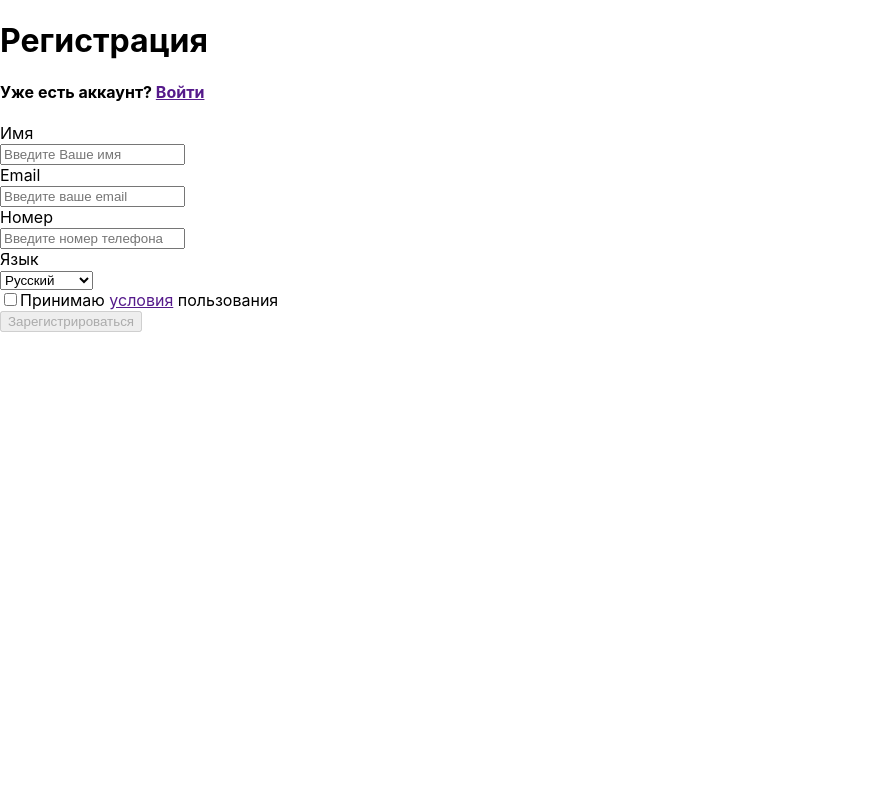
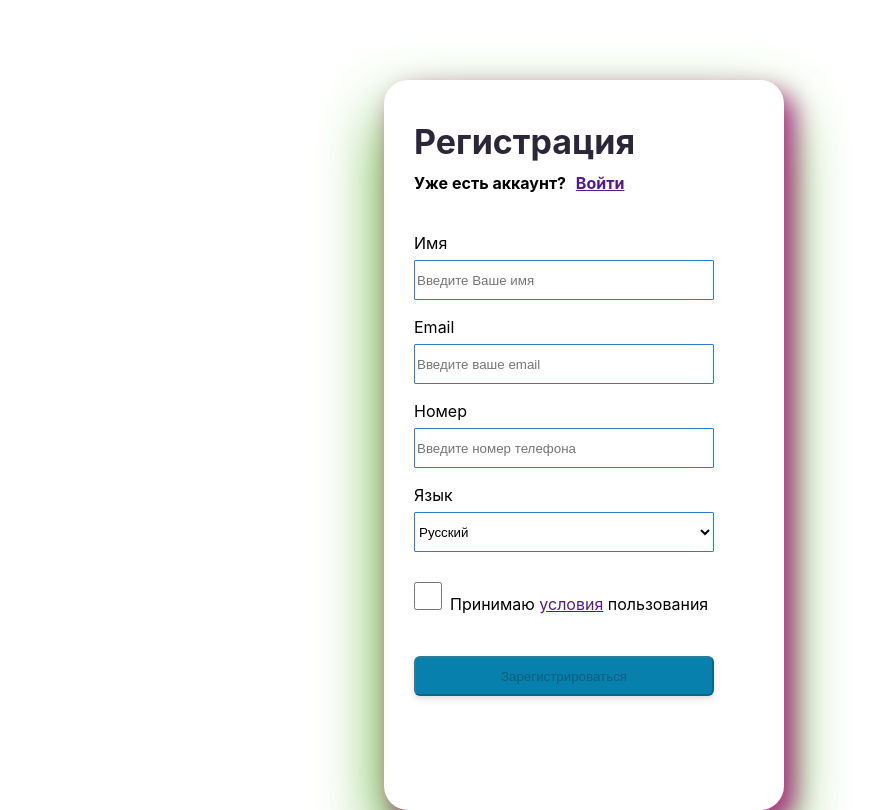
Before and after one commit to It-Shu/registration-, a React (Create React App) app: page / in a window 1280 px wide. Shown: the whole page, without its empty margins (0-896 px from the left). Built offline with nearby package versions, Linux system fonts and the light colour scheme.

Commit message:
CSS firs test

```diff
--- a/src/App.css
+++ b/src/App.css
@@ -1,38 +1,101 @@
-.App {
-  text-align: center;
+.form {
+  /*margin: 0;*/
+  /*position: absolute;*/
+  /*left: 50%;*/
+  /*top: 20%;*/
+  /*border: 1px solid #ab6026;*/
+  /*border-radius: 15px;*/
+  /*padding: 10px 8px;*/
+  height: 730px;
+  width: 400px;
+
+  position: absolute;
+  left: 30%;
+  right: 30%;
+  top: 10%;
+  bottom: 30%;
+
+  background: #ffffff;
+  box-shadow: 10px 12px 24px #ab2f86, 0 32px 64px #4cab1f;
+  border-radius: 24px;
 }
 
-.App-logo {
-  height: 40vmin;
-  pointer-events: none;
+
+.form h1 {
+  margin: 40px 30px 9px;
+  /*height: 44px;*/
+  /*width: 100%;*/
+  border-radius: 0;
+  font-size: 34px;
+  font-style: normal;
+  line-height: 44px;
+  text-align: left;
+  font-weight: bold;
+  color: #2C2738;
 }
 
-@media (prefers-reduced-motion: no-preference) {
-  .App-logo {
-    animation: App-logo-spin infinite 20s linear;
-  }
+.form h4 {
+  margin: 0 30px 40px;
 }
 
-.App-header {
-  background-color: #282c34;
-  min-height: 100vh;
-  display: flex;
-  flex-direction: column;
-  align-items: center;
-  justify-content: center;
-  font-size: calc(10px + 2vmin);
-  color: white;
+.linkEnter {
+  margin-left: 6px;
 }
 
-.App-link {
-  color: #61dafb;
+.label {
+  margin: 0 30px 17px ;
 }
 
-@keyframes App-logo-spin {
-  from {
-    transform: rotate(0deg);
-  }
-  to {
-    transform: rotate(360deg);
-  }
+.input {
+  margin: 7px 30px 17px;
+  width: 75%;
+  height: 40px;
+  background: #FFFFFF;
+  border: 1px solid #327ccc;
+  box-sizing: border-box;
+  border-radius: 1px;
 }
+
+.languagesSelect {
+  margin: 7px 30px 0px;
+  width: 75%;
+  height: 40px;
+  background: #FFFFFF;
+  border: 1px solid #327ccc;
+  box-sizing: border-box;
+  border-radius: 1px;
+}
+
+.language {
+
+}
+
+
+.checkDiv {
+
+}
+
+.checkbox {
+  width: 28px;
+  height: 28px;
+  margin: 30px 8px 0px 30px;
+}
+
+.labelCheckbox {
+  /*padding-top: 20px;*/
+  margin-top: 20px;
+}
+
+.button {
+  /*position: absolute;*/
+  /*left: 0%;*/
+  /*right: 0%;*/
+  /*top: 0%;*/
+  /*bottom: 0%;*/
+  margin: 42px 30px 17px;
+  width: 75%;
+  height: 40px;
+  background: #0880AE;
+  box-shadow: 0px 2px 4px rgba(44, 39, 56, 0.08), 0px 4px 8px rgba(44, 39, 56, 0.08);
+  border-radius: 6px;
+}
--- a/src/App.tsx
+++ b/src/App.tsx
@@ -58,8 +58,8 @@ function App() {
     return (
         <div>
             <form className='form' onSubmit={formik.handleSubmit}>
-                <h1 className='h1'>Регистрация</h1>
-                <h4 className='h4'>Уже есть аккаунт? <a className='link' href="">Войти</a></h4>
+                <h1>Регистрация</h1>
+                <h4>Уже есть аккаунт? <a className='linkEnter' href="">Войти</a></h4>
                 <div>
                     <div>
                         <label className='label'>Имя</label>
@@ -111,21 +111,21 @@ function App() {
 
                 <div>
                     <div>
-                        <label>Язык</label>
+                        <label className='label'>Язык</label>
                     </div>
-                    <select>
-                        <option value="/rus/">Русский</option>
-                        <option value="/en/">Английский</option>
-                        <option value="/ch/">Китайский</option>
-                        <option value="/sp/">Испанский</option>
+                    <select className='languagesSelect'>
+                        <option className='language' value="/rus/">Русский</option>
+                        <option className='language' value="/en/">Английский</option>
+                        <option className='language' value="/ch/">Китайский</option>
+                        <option className='language' value="/sp/">Испанский</option>
                     </select>
                 </div>
-                <div>
+                <div className='checkDiv'>
                     <input
                         className='checkbox'
                         type="checkbox"
                         onClick={onClickChecked}
-                    /><label className='label'>Принимаю <a className='link' href="">условия</a> пользования</label>
+                    /><label className='labelCheckbox'>Принимаю <a className='link' href="">условия</a> пользования</label>
                 </div>
                 <div>
                     <button
```
